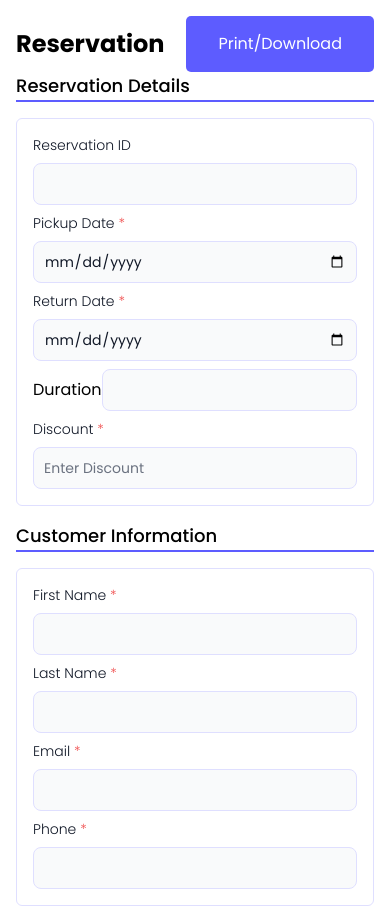
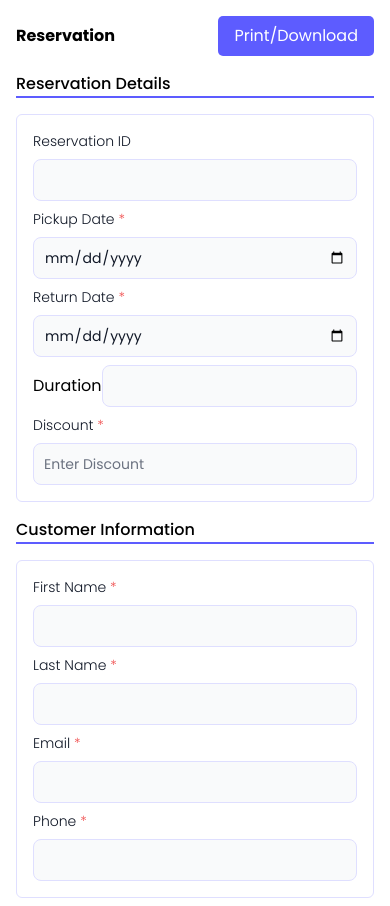
Before and after one commit to shaon07/Reservation, a Next.js app: page / in a window 390 px wide. Shown: the top 906 px of the page. Built offline with nearby package versions, Linux system fonts and the light colour scheme.

Commit message:
[add] responsive size

```diff
--- a/src/components/Layers/Reservation/index.tsx
+++ b/src/components/Layers/Reservation/index.tsx
@@ -10,7 +10,7 @@ import AdditionalCharge from "./views/AdditionalCharge";
 export default function Reservation() {
   return (
     <div className={`${styles.container}`}>
-      <div className="w-full flex items-center justify-between">
+      <div className="w-full flex items-center justify-between mb-4">
         <h1 className={`${globalStyles.typography.h1}`}>Reservation</h1>
         <button className={`${globalStyles.button.primary}`}>Print/Download</button>
       </div>
--- a/src/globalStyles/index.css.ts
+++ b/src/globalStyles/index.css.ts
@@ -1,10 +1,10 @@
 export const globalStyles = {
     body: `bg-white`,
     typography: {
-        h1: `text-black font-bold text-2xl`,
-        h2: `text-black font-medium text-lg`,
+        h1: `text-black font-bold md:text-2xl`,
+        h2: `text-black font-medium md:text-lg`,
     },
     button: {
-        primary: `bg-[#5D5CFF] text-white py-4 px-8 rounded-[5px]`
+        primary: `bg-[#5D5CFF] text-white py-2 px-4 md:py-4 md:px-8 rounded-[5px]`
     }
 }
```
